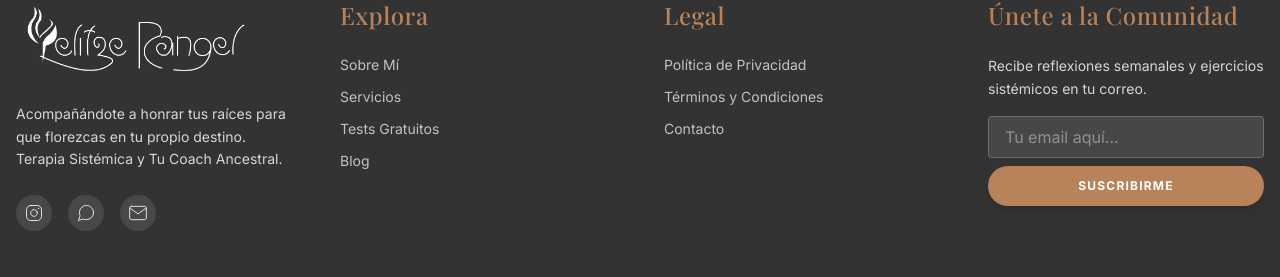
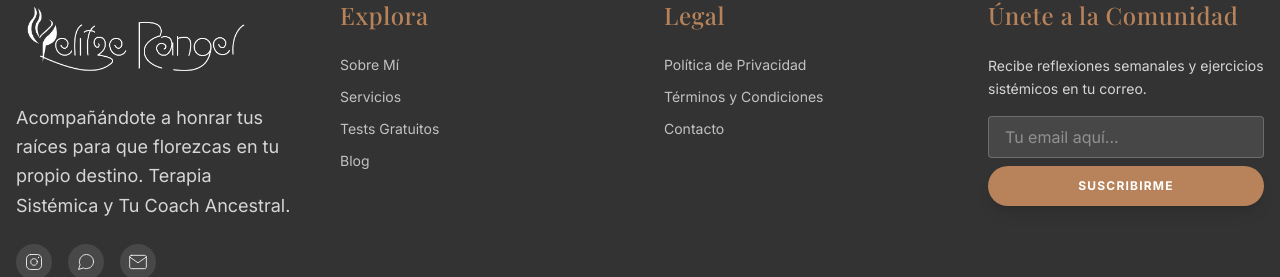
Before and after one commit to yelitzerangeloficialweb-max/yelitze-rangel-web, a Next.js app: page / in a window 1280 px wide. Shown: the part 7037-7314 px from the top of the page. Built offline with nearby package versions, Linux system fonts and the light colour scheme; a web font is replaced by a local one.

Commit message:
style: increased footer brand text size to 18px

```diff
--- a/components/layout/Footer.tsx
+++ b/components/layout/Footer.tsx
@@ -19,7 +19,7 @@ export default function Footer() {
                                 />
                             </div>
                         </div>
-                        <p className="text-white/80 text-sm leading-relaxed mb-6">
+                        <p className="text-white/80 text-[18px] leading-relaxed mb-6">
                             Acompañándote a honrar tus raíces para que florezcas en tu propio destino. Terapia Sistémica y Tu Coach Ancestral.
                         </p>
                         <div className="flex gap-4">
```
